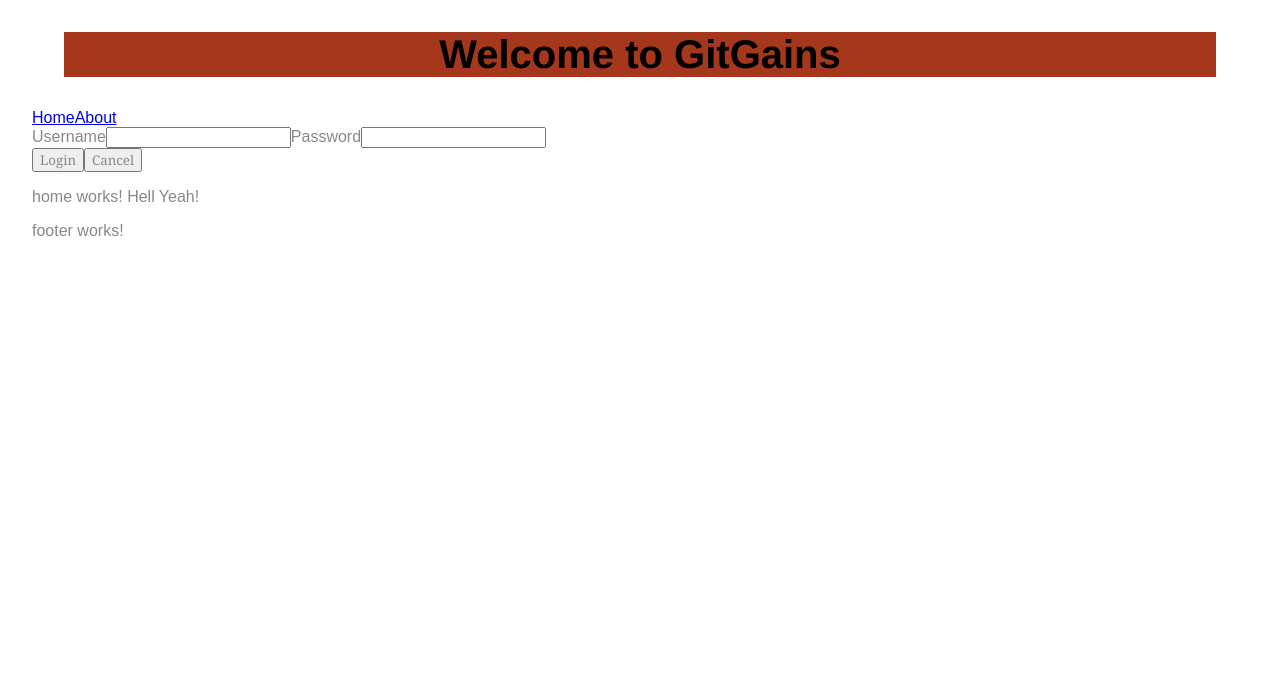
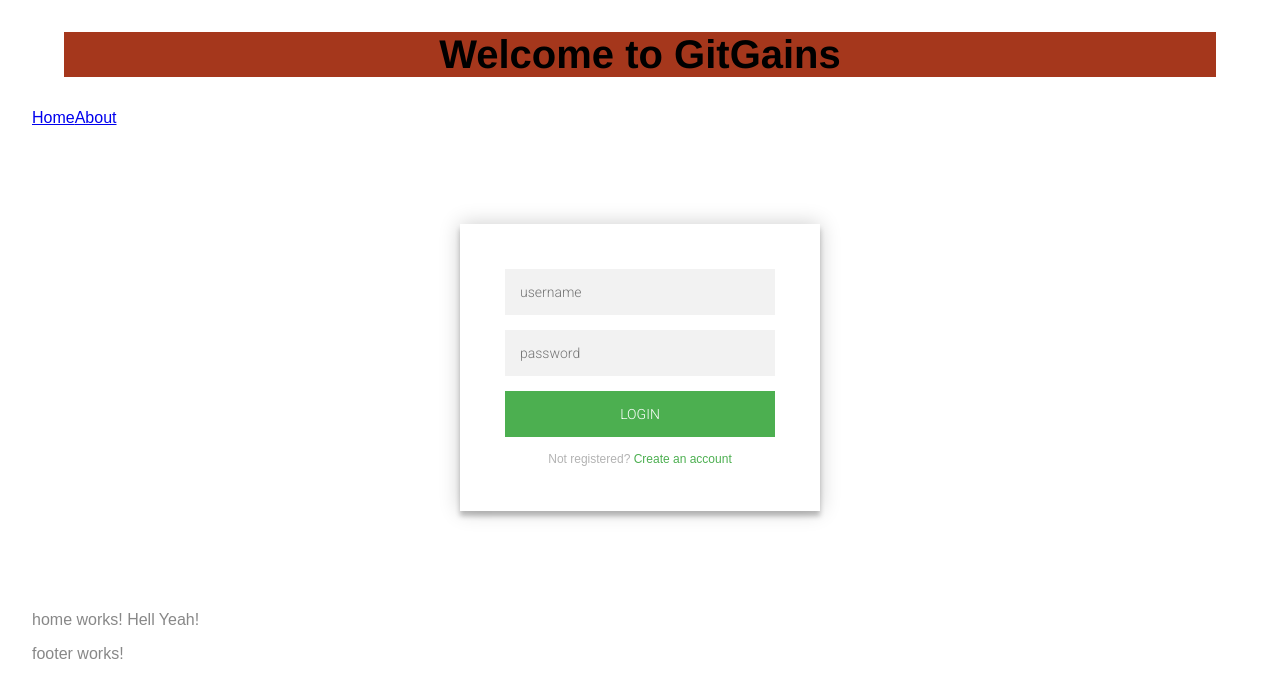
Before and after one commit to 3610FitnessApp/Fitness-App, an Angular app: page / in a window 1280 px wide. Shown: the top 698 px of the page. Built offline with nearby package versions, Linux system fonts and the light colour scheme.

Commit message:
Pretty Login

```diff
--- a/src/app/login-form/login-form.component.css
+++ b/src/app/login-form/login-form.component.css
@@ -0,0 +1,100 @@
+@import url(https://fonts.googleapis.com/css?family=Roboto:300);
+
+.login-page {
+  width: 360px;
+  padding: 8% 0 0;
+  margin: auto;
+}
+.form {
+  position: relative;
+  z-index: 1;
+  background: #FFFFFF;
+  max-width: 360px;
+  margin: 0 auto 100px;
+  padding: 45px;
+  text-align: center;
+  box-shadow: 0 0 20px 0 rgba(0, 0, 0, 0.2), 0 5px 5px 0 rgba(0, 0, 0, 0.24);
+}
+.form input {
+  font-family: "Roboto", sans-serif;
+  outline: 0;
+  background: #f2f2f2;
+  width: 100%;
+  border: 0;
+  margin: 0 0 15px;
+  padding: 15px;
+  box-sizing: border-box;
+  font-size: 14px;
+}
+.form button {
+  font-family: "Roboto", sans-serif;
+  text-transform: uppercase;
+  outline: 0;
+  background: #4CAF50;
+  width: 100%;
+  border: 0;
+  padding: 15px;
+  color: #FFFFFF;
+  font-size: 14px;
+  -webkit-transition: all 0.3 ease;
+  transition: all 0.3 ease;
+  cursor: pointer;
+}
+.form button:hover,.form button:active,.form button:focus {
+  background: #43A047;
+}
+.form .message {
+  margin: 15px 0 0;
+  color: #b3b3b3;
+  font-size: 12px;
+}
+.form .message a {
+  color: #4CAF50;
+  text-decoration: none;
+}
+.form .register-form {
+  display: none;
+}
+.container {
+  position: relative;
+  z-index: 1;
+  max-width: 300px;
+  margin: 0 auto;
+}
+.container:before, .container:after {
+  content: "";
+  display: block;
+  clear: both;
+}
+.container .info {
+  margin: 50px auto;
+  text-align: center;
+}
+.container .info h1 {
+  margin: 0 0 15px;
+  padding: 0;
+  font-size: 36px;
+  font-weight: 300;
+  color: #1a1a1a;
+}
+.container .info span {
+  color: #4d4d4d;
+  font-size: 12px;
+}
+.container .info span a {
+  color: #000000;
+  text-decoration: none;
+}
+.container .info span .fa {
+  color: #EF3B3A;
+}
+body {
+  background: #76b852; /* fallback for old browsers */
+  background: -webkit-linear-gradient(right, #76b852, #8DC26F);
+  background: -moz-linear-gradient(right, #76b852, #8DC26F);
+  background: -o-linear-gradient(right, #76b852, #8DC26F);
+  background: linear-gradient(to left, #76b852, #8DC26F);
+  font-family: "Roboto", sans-serif;
+  -webkit-font-smoothing: antialiased;
+  -moz-osx-font-smoothing: grayscale;
+}
--- a/src/app/login-form/login-form.component.html
+++ b/src/app/login-form/login-form.component.html
@@ -1,12 +1,17 @@
-<div>
-  <div>
-    <span>Username</span>
-    <input type='text'/>
-    <span>Password</span>
-    <input type='text'/>
-  </div>
-  <div>
-    <button>Login</button>
-    <button>Cancel</button>
+<div class="login-page">
+  <div class="form">
+    <form class="register-form">
+      <input type="text" placeholder="name"/>
+      <input type="password" placeholder="password"/>
+      <input type="text" placeholder="email address"/>
+      <button>create</button>
+      <p class="message">Already registered? <a href="#">Sign In</a></p>
+    </form>
+    <form class="login-form">
+      <input type="text" placeholder="username"/>
+      <input type="password" placeholder="password"/>
+      <button>login</button>
+      <p class="message">Not registered? <a href="#">Create an account</a></p>
+    </form>
   </div>
 </div>
```
